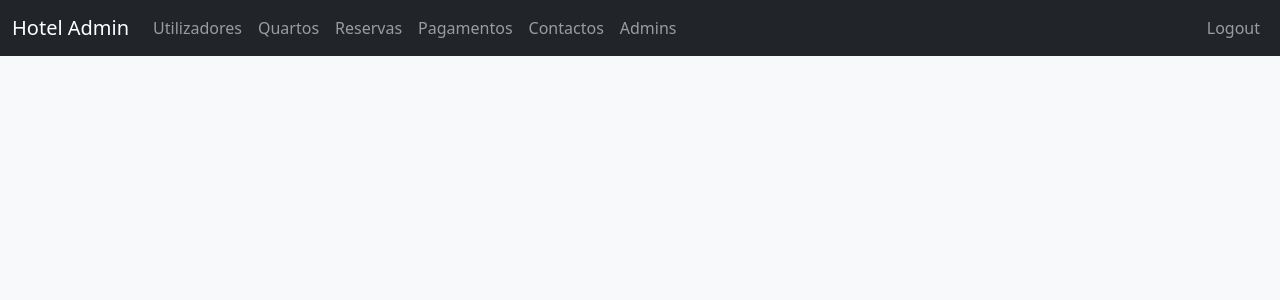
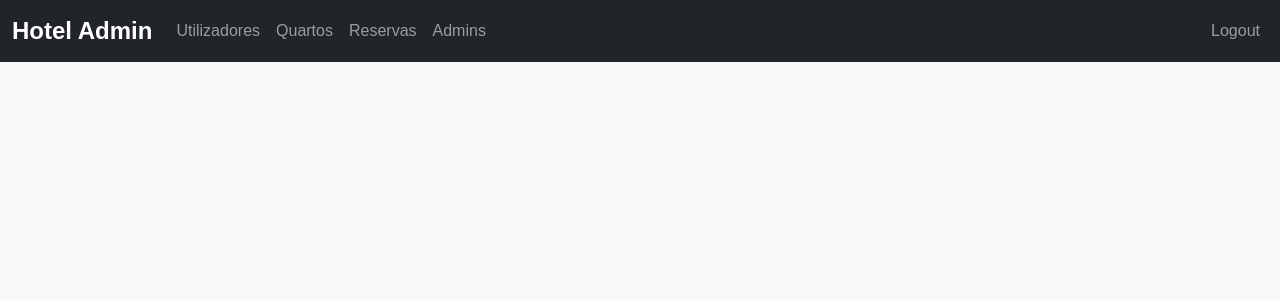
Before and after one commit to Fsousa7/HotelPAP, a PHP site: page /admin.php in a window 1280 px wide. Shown: the top 300 px of the page. Run offline with PHP 8.4, Linux system fonts and the light colour scheme; the visitor is signed in with stand-in values (Sample User, id 1); some libraries are stand-ins or nearby versions.

Commit message:
Add files via upload

```diff
--- a/admin.php
+++ b/admin.php
@@ -102,19 +102,69 @@ endif;
     <meta name="viewport" content="width=device-width, initial-scale=1.0">
     <title>Admin Dashboard</title>
     <link rel="stylesheet" href="https://cdn.jsdelivr.net/npm/bootstrap@5.1.3/dist/css/bootstrap.min.css">
+    <link rel="stylesheet" href="https://cdnjs.cloudflare.com/ajax/libs/font-awesome/6.0.0/css/all.min.css">
+    <style>
+        body {
+            font-family: 'Poppins', sans-serif;
+            background-color: #f8f9fa;
+        }
+        .navbar-brand {
+            font-weight: bold;
+            font-size: 1.5rem;
+        }
+        .nav-link {
+            transition: color 0.3s ease;
+        }
+        .nav-link:hover {
+            color: #ffc107 !important;
+        }
+        .container {
+            margin-top: 50px;
+        }
+        h3 {
+            margin-bottom: 20px;
+            font-weight: bold;
+            color: #343a40;
+        }
+        table {
+            transition: transform 0.3s ease;
+        }
+        table:hover {
+            transform: scale(1.02);
+        }
+        .btn-primary {
+            background-color: #007bff;
+            border-color: #007bff;
+            transition: background-color 0.3s ease, border-color 0.3s ease;
+        }
+        .btn-primary:hover {
+            background-color: #0056b3;
+            border-color: #004085;
+        }
+        .btn-success {
+            background-color: #28a745;
+            border-color: #28a745;
+            transition: background-color 0.3s ease, border-color 0.3s ease;
+        }
+        .btn-success:hover {
+            background-color: #218838;
+            border-color: #1e7e34;
+        }
+    </style>
 </head>
-<body class="bg-light">
+<body>
     <nav class="navbar navbar-expand-lg navbar-dark bg-dark">
         <div class="container-fluid">
             <a class="navbar-brand" href="#">Hotel Admin</a>
-            <div class="collapse navbar-collapse">
+            <button class="navbar-toggler" type="button" data-bs-toggle="collapse" data-bs-target="#navbarNav" aria-controls="navbarNav" aria-expanded="false" aria-label="Toggle navigation">
+                <span class="navbar-toggler-icon"></span>
+            </button>
+            <div class="collapse navbar-collapse" id="navbarNav">
                 <ul class="navbar-nav me-auto">
                     <li class="nav-item"><a class="nav-link" href="?page=utilizadores">Utilizadores</a></li>
                     <li class="nav-item"><a class="nav-link" href="?page=quartos">Quartos</a></li>
                     <li class="nav-item"><a class="nav-link" href="?page=reservas">Reservas</a></li>
-                    <li class="nav-item"><a class="nav-link" href="?page=pagamentos">Pagamentos</a></li>
-                    <li class="nav-item"><a class="nav-link" href="?page=contactos">Contactos</a></li>
-                    <li class="nav-item"><a class="nav-link" href="?page=admins">Admins</a></li> <!-- Novo item de menu -->
+                    <li class="nav-item"><a class="nav-link" href="?page=admins">Admins</a></li>
                 </ul>
                 <ul class="navbar-nav">
                     <li class="nav-item"><a class="nav-link" href="?logout">Logout</a></li>
@@ -122,44 +172,31 @@ endif;
             </div>
         </div>
     </nav>
-    <div class="container mt-5">
+    <div class="container">
         <?php
         $page = $_GET['page'] ?? 'dashboard';
 
         // Renderização das Tabelas
         if ($page == 'utilizadores') {
             $stmt = $pdo->query("SELECT * FROM utilizadores");
-            echo "<h3>Utilizadores</h3><table class='table table-striped'><tr><th>ID</th><th>Nome</th><th>Email</th><th>Telefone</th></tr>";
+            echo "<h3>Utilizadores</h3><table class='table table-striped table-hover'><tr><th>ID</th><th>Nome</th><th>Email</th><th>Telefone</th></tr>";
             foreach ($stmt as $row) {
                 echo "<tr><td>{$row['id_utilizador']}</td><td>{$row['nome']}</td><td>{$row['email']}</td><td>{$row['telefone']}</td></tr>";
             }
             echo "</table>";
         } elseif ($page == 'quartos') {
             $stmt = $pdo->query("SELECT * FROM quartos");
-            echo "<h3>Quartos</h3><table class='table table-striped'><tr><th>ID</th><th>Número</th><th>Tipo</th><th>Descrição</th><th>Preço</th></tr>";
+            echo "<h3>Quartos</h3><table class='table table-striped table-hover'><tr><th>ID</th><th>Número</th><th>Tipo</th><th>Descrição</th><th>Preço</th></tr>";
             foreach ($stmt as $row) {
                 echo "<tr><td>{$row['id_quarto']}</td><td>{$row['numero_quarto']}</td><td>{$row['tipo_quarto']}</td><td>{$row['descricao']}</td><td>{$row['preco_diaria']}</td></tr>";
             }
             echo "</table>";
+            echo "<a href='add_quarto.php' class='btn btn-success mt-3'>Adicionar Quarto</a>"; // Botão para redirecionar para add_quarto.php
         } elseif ($page == 'reservas') {
             $stmt = $pdo->query("SELECT * FROM reservas");
-            echo "<h3>Reservas</h3><table class='table table-striped'><tr><th>ID</th><th>ID Utilizador</th><th>ID Quarto</th><th>Check-in</th><th>Check-out</th><th>Status</th><th>Valor Total</th></tr>";
+            echo "<h3>Reservas</h3><table class='table table-striped table-hover'><tr><th>ID</th><th>ID Utilizador</th><th>ID Quarto</th><th>Check-in</th><th>Check-out</th><th>Status</th><th>Valor Total</th></tr>";
             foreach ($stmt as $row) {
                 echo "<tr><td>{$row['id_reserva']}</td><td>{$row['id_utilizador']}</td><td>{$row['id_quarto']}</td><td>{$row['data_checkin']}</td><td>{$row['data_checkout']}</td><td>{$row['status_reserva']}</td><td>{$row['valor_total']}</td></tr>";
-            }
-            echo "</table>";
-        } elseif ($page == 'pagamentos') {
-            $stmt = $pdo->query("SELECT * FROM pagamentos");
-            echo "<h3>Pagamentos</h3><table class='table table-striped'><tr><th>ID</th><th>ID Reserva</th><th>Método</th><th>Data</th><th>Valor</th><th>Status</th></tr>";
-            foreach ($stmt as $row) {
-                echo "<tr><td>{$row['id_pagamento']}</td><td>{$row['id_reserva']}</td><td>{$row['metodo_pagamento']}</td><td>{$row['data_pagamento']}</td><td>{$row['valor_pago']}</td><td>{$row['status_pagamento']}</td></tr>";
-            }
-            echo "</table>";
-        } elseif ($page == 'contactos') {
-            $stmt = $pdo->query("SELECT * FROM contactos");
-            echo "<h3>Contactos</h3><table class='table table-striped'><tr><th>ID</th><th>Nome</th><th>Email</th><th>Mensagem</th><th>Data</th></tr>";
-            foreach ($stmt as $row) {
-                echo "<tr><td>{$row['id']}</td><td>{$row['nome']}</td><td>{$row['email']}</td><td>{$row['mensagem']}</td><td>{$row['data_envio']}</td></tr>";
             }
             echo "</table>";
         } elseif ($page == 'admins') {
@@ -207,7 +244,7 @@ endif;
             </form>
 
             <h4 class="mt-5">Lista de Administradores</h4>
-            <table class="table table-striped">
+            <table class="table table-striped table-hover">
                 <tr><th>ID</th><th>Email</th></tr>
                 <?php foreach ($stmt as $admin): ?>
                     <tr><td><?= $admin['id'] ?></td><td><?= $admin['email'] ?></td></tr>
@@ -217,5 +254,7 @@ endif;
         }
         ?>
     </div>
+    <script src="https://cdn.jsdelivr.net/npm/@popperjs/core@2.10.2/dist/umd/popper.min.js"></script>
+    <script src="https://cdn.jsdelivr.net/npm/bootstrap@5.1.3/dist/js/bootstrap.min.js"></script>
 </body>
 </html>
--- a/index.php
+++ b/index.php
@@ -229,7 +229,7 @@ if ($_SERVER["REQUEST_METHOD"] == "POST") {
                     <li class="nav-item"><a class="nav-link active" href="#hero">Início</a></li>
                     <li class="nav-item"><a class="nav-link" href="#quartos">Quartos</a></li>
                     <li class="nav-item"><a class="nav-link" href="#servicos">Serviços</a></li>
-                    <li class="nav-item"><a class="nav-link" href="#sobre">Sobre</a></li>
+
                     <li class="nav-item"><a class="nav-link" href="#contacto">Contacto</a></li>
                 </ul>
 
```
Also changed, not shown: carrinho.php (+27 -1 lines), reservar.php (+33 -6 lines), 1 other file.
